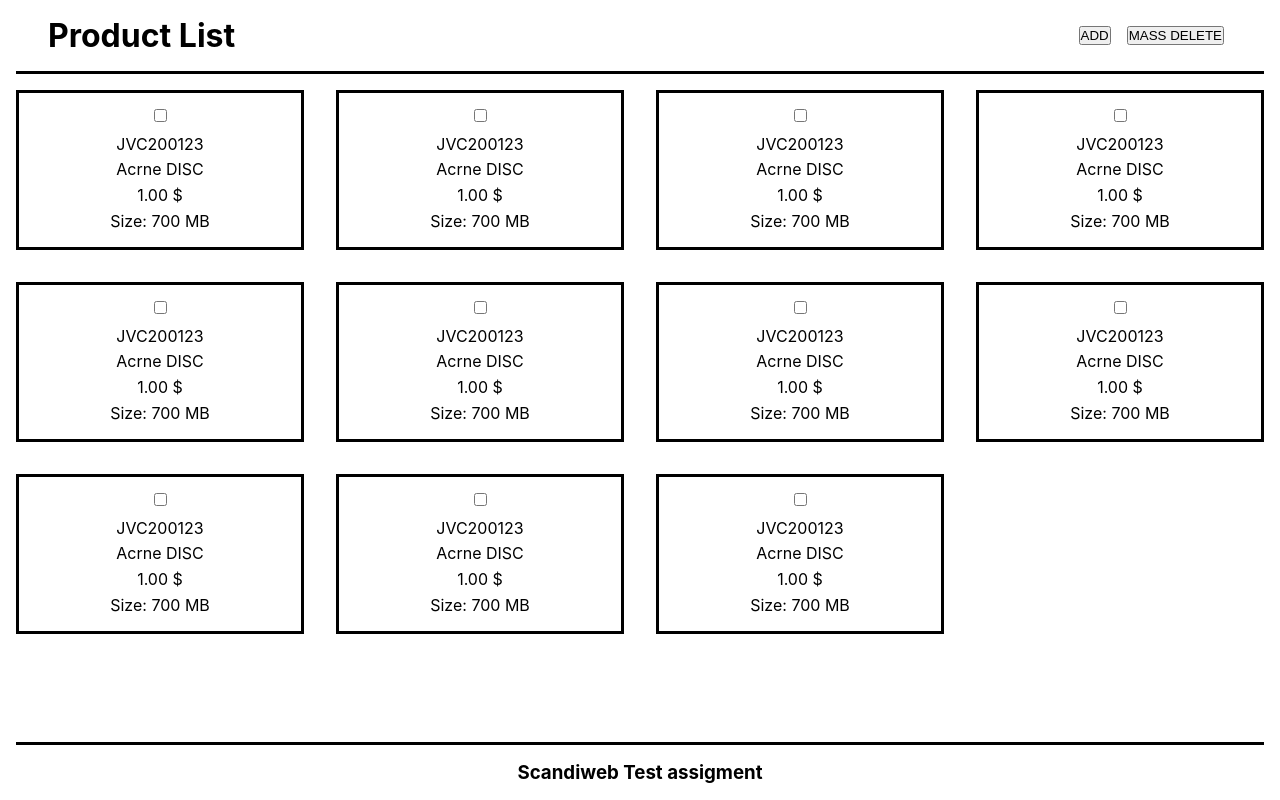
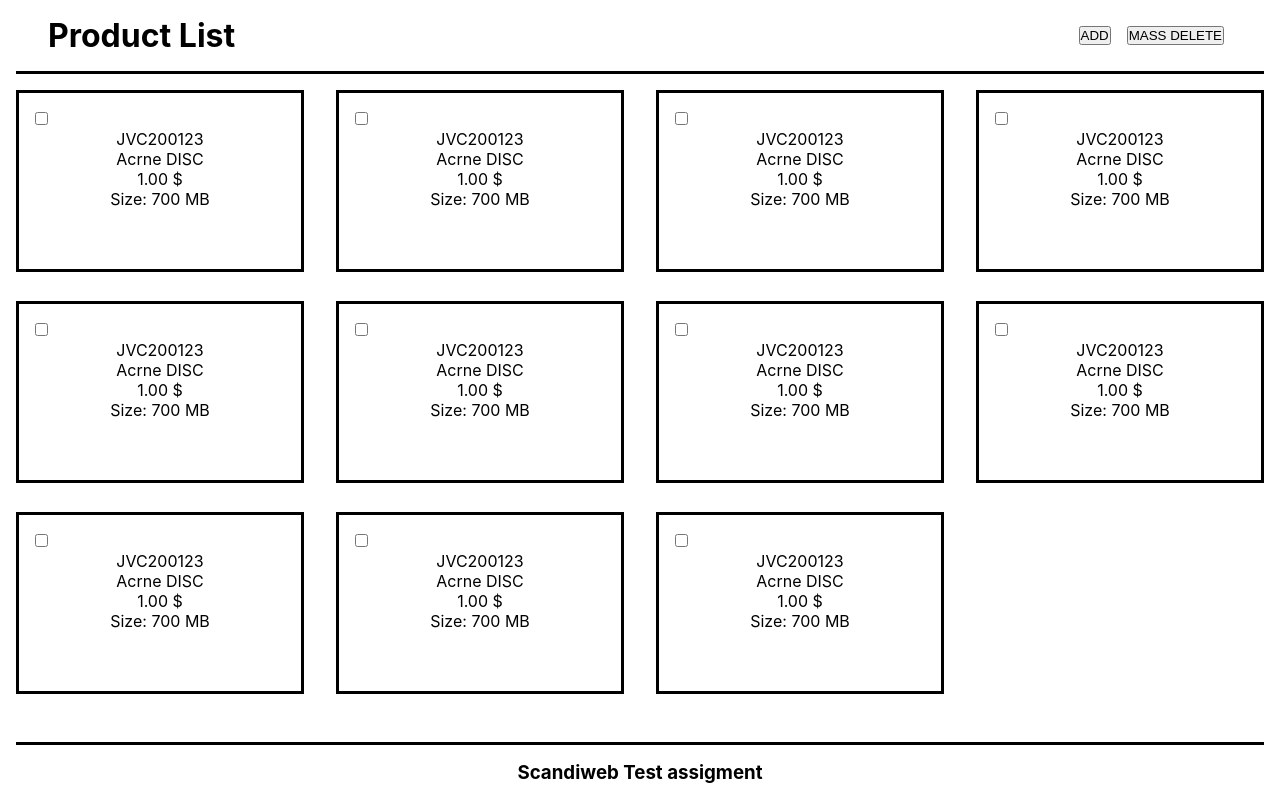
Before and after one commit to blacknii/junior-developer-test-task, a React (Create React App) app in the folder test-task/: page / in a window 1280 px wide. Built offline with nearby package versions, Linux system fonts and the light colour scheme.

Commit message:
checkbox adjustments

```diff
--- a/test-task/src/components/tasks/Task.js
+++ b/test-task/src/components/tasks/Task.js
@@ -4,8 +4,10 @@ import styles from "./Task.module.css";
 function Task() {
   return (
     <label className={styles.container}>
-      <input type="checkbox" />
-      <span class="checkmark"></span>
+      <div className={styles.checkbox}>
+        <input type="checkbox" />
+        <span class="checkmark"></span>
+      </div>
       <p>JVC200123</p>
       <p>Acrne DISC</p>
       <p>1.00 $</p>
--- a/test-task/src/components/tasks/Task.module.css
+++ b/test-task/src/components/tasks/Task.module.css
@@ -3,9 +3,15 @@
   height: 10rem;
   display: flex;
   flex-direction: column;
-  justify-content: space-between;
+  justify-content: flex-start;
   align-items: center;
-  padding: 1rem 2rem;
+  box-sizing: content-box;
+  padding: 1rem 1rem 0rem 1rem;
   /* margin: 1rem; */
   border: solid;
 }
+
+.checkbox {
+  text-align: left;
+  width: 100%;
+}
--- a/test-task/src/components/tasks/Tasks.module.css
+++ b/test-task/src/components/tasks/Tasks.module.css
@@ -3,5 +3,5 @@
   grid-template-columns: 1fr 1fr 1fr 1fr;
   grid-auto-rows: 12rem;
   column-gap: 2rem;
-  row-gap: 0rem;
+  row-gap: 1.2rem;
 }
```
